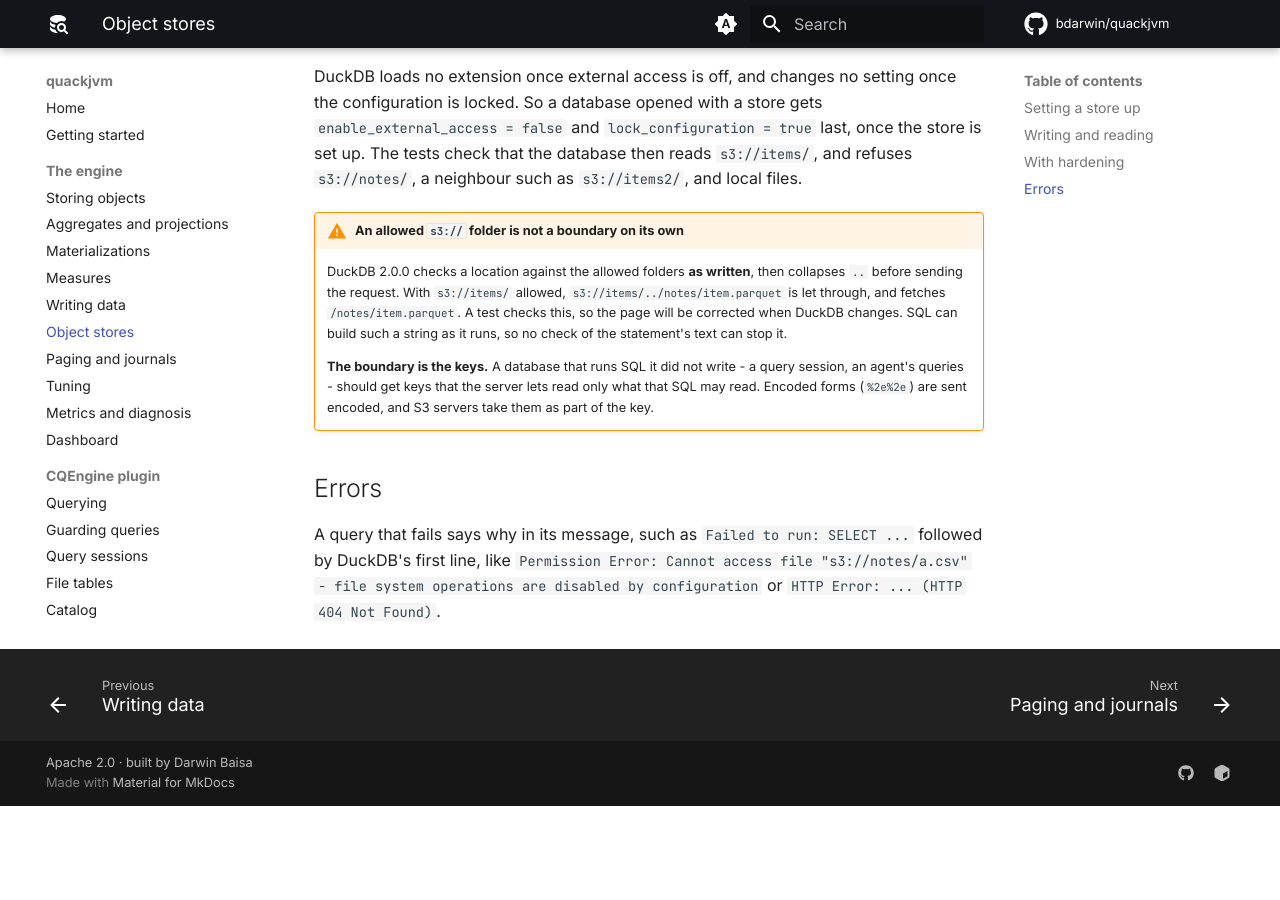
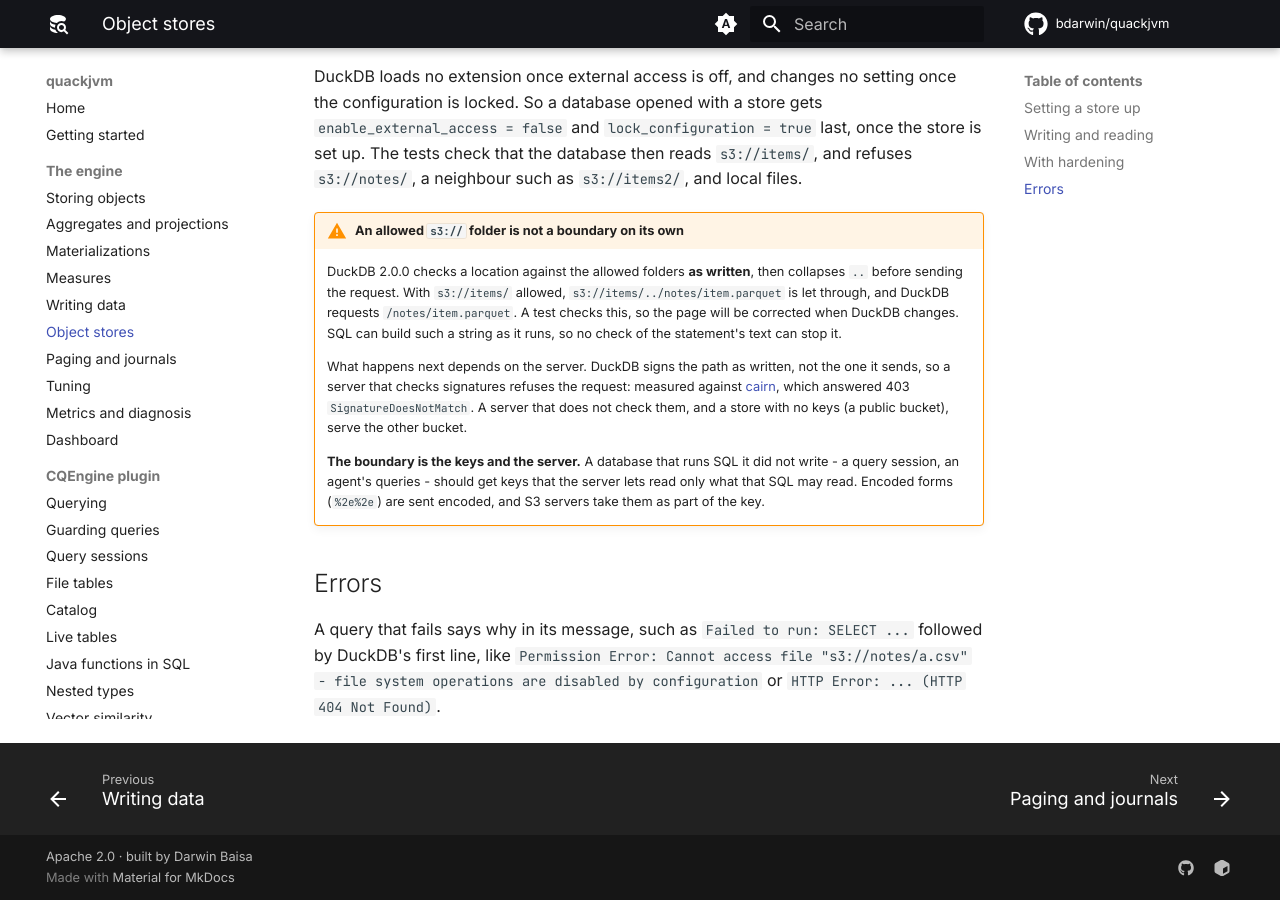
Before and after one commit to bdarwin/quackjvm, an MkDocs documentation site: the page built from docs/object-stores.md, in a window 1280 px wide and 900 px high, scrolled down 1884 px. Built offline with MkDocs 1.6.1 and Material for MkDocs 9.7.7, drawn with Linux system fonts in a browser that asks for light colours; comment, search, counter and statistics services are not loaded; before the commit the page ends 2690 px from its top, so only the background shows below that.

Commit message:
Object stores: say what the '..' escape reaches, measured against cairn; count() says why it failed
DuckDB signs the path as written and sends the collapsed one, so a server that checks signatures
refuses the request (cairn answered 403 SignatureDoesNotMatch); one that does not, or a store with
no keys, serves the other bucket.

```diff
--- a/docs/object-stores.md
+++ b/docs/object-stores.md
@@ -73,13 +73,18 @@ files.
 !!! warning "An allowed `s3://` folder is not a boundary on its own"
     DuckDB 2.0.0 checks a location against the allowed folders **as written**, then collapses
     `..` before sending the request. With `s3://items/` allowed, `s3://items/../notes/item.parquet`
-    is let through, and fetches `/notes/item.parquet`. A test checks this, so the page will be
-    corrected when DuckDB changes. SQL can build such a string as it runs, so no check of the
+    is let through, and DuckDB requests `/notes/item.parquet`. A test checks this, so the page will
+    be corrected when DuckDB changes. SQL can build such a string as it runs, so no check of the
     statement's text can stop it.
 
-    **The boundary is the keys.** A database that runs SQL it did not write - a query session, an
-    agent's queries - should get keys that the server lets read only what that SQL may read. Encoded
-    forms (`%2e%2e`) are sent encoded, and S3 servers take them as part of the key.
+    What happens next depends on the server. DuckDB signs the path as written, not the one it
+    sends, so a server that checks signatures refuses the request: measured against
+    [cairn](https://github.com/bdarwin/cairn), which answered 403 `SignatureDoesNotMatch`. A server
+    that does not check them, and a store with no keys (a public bucket), serve the other bucket.
+
+    **The boundary is the keys and the server.** A database that runs SQL it did not write - a query
+    session, an agent's queries - should get keys that the server lets read only what that SQL may
+    read. Encoded forms (`%2e%2e`) are sent encoded, and S3 servers take them as part of the key.
 
 ## Errors
 
```
Also changed, not shown: CHANGELOG.md (+10 -0 lines), 3 other files.
